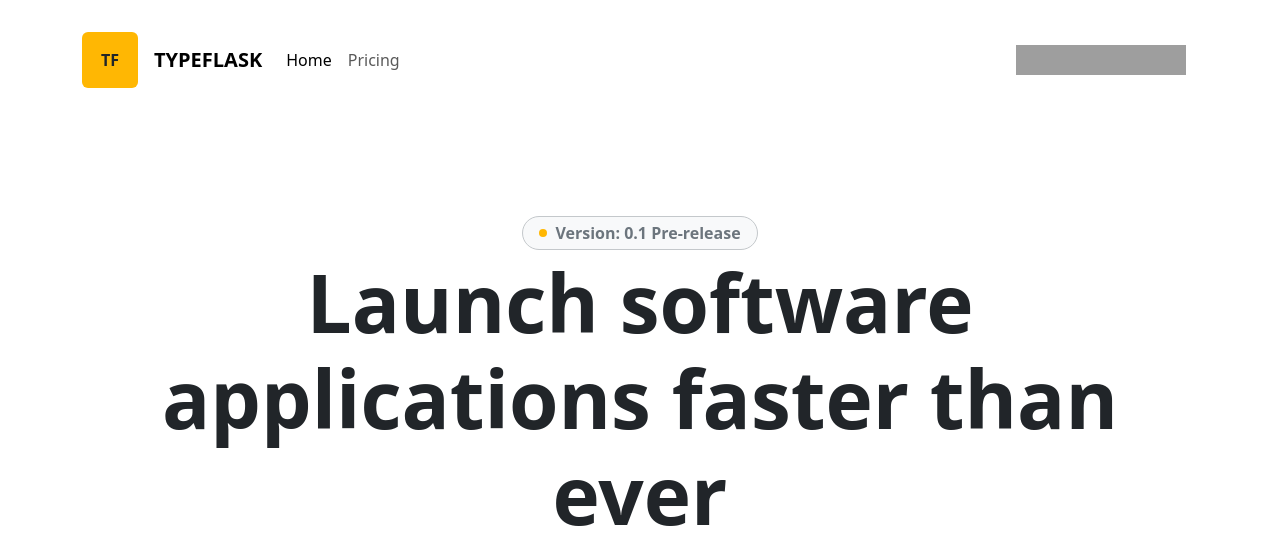
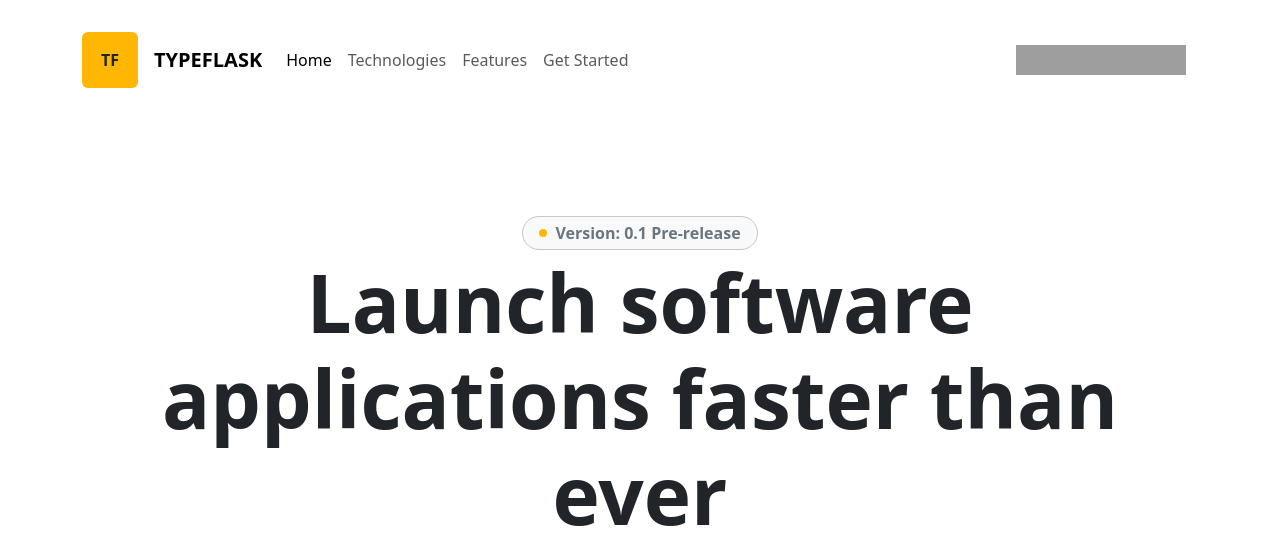
Before and after one commit to dickwalker/typeflask, a Python web app: template templates/index.html in a window 1280 px wide. Shown: the top 547 px of the page. Run offline with Jinja, Linux system fonts and the light colour scheme; the template is opened without the code that fills it, so the values that code supplies are empty; some libraries are stand-ins or nearby versions; grey boxes are pictures that could not be loaded.

Commit message:
Navigation added.

```diff
--- a/static/css/style.css
+++ b/static/css/style.css
@@ -41,3 +41,7 @@
 	0% { transform: translateX(0); }
 	100% { transform: translateX(-50%); } /* Matches duplicated content */
 }
+
+.no-wrap {
+	white-space: nowrap;
+}
--- a/templates/base.html
+++ b/templates/base.html
@@ -16,7 +16,7 @@
 	<body>
 
 		{% block nav %}
-			<nav class="navbar navbar-expand-lg bg-body-light">
+			<nav class="navbar navbar-expand-lg sticky-top bg-white">
 			  <div class="container py-4">
 
 			  	<span alt="TypeFlask Logo" class="d-inline-flex align-items-center justify-content-center navbar-brand-logo bg-primary rounded-2 fw-bolder" style="width: 3.5rem; height: 3.5rem;">TF</span>
@@ -29,8 +29,14 @@
 			        <li class="nav-item">
 			          <a class="nav-link active" aria-current="page" href="#">Home</a>
 			        </li>
+			      	<li class="nav-item">
+			          <a class="nav-link" href="#technologies">Technologies</a>
+			        </li>
 			        <li class="nav-item">
-			          <a class="nav-link" href="#">Pricing</a>
+			          <a class="nav-link" href="#features">Features</a>
+			        </li>
+			      	<li class="nav-item no-wrap">
+			          <a class="nav-link" href="#getstarted">Get Started</a>
 			        </li>
 			      </ul>
 
--- a/templates/index.html
+++ b/templates/index.html
@@ -24,7 +24,7 @@
 </section>
 
 <!-- TECHNOLOGY SECTION -->
-<section class="py-5 bg-black text-white">
+<section id="technologies" class="py-5 bg-black text-white">
 	<div class="container py-5">
 		<div class="row">
 
@@ -55,8 +55,8 @@
 	</div>
 </section>
 
-<!-- HOW IT WORKS -->
-<section class="bg-white">
+<!-- Why use TypeFlask -->
+<section id="whyuse" class="bg-white">
 	<div class="container py-5">
 		<div class="row py-5">
 			<div class="col-md-7">
@@ -87,7 +87,7 @@
 			</div>
 			<div class="col-md-5 fs-4">
 
-            	<p>Your donations fund critical updates, security patches, and new features for the entire community.</p>
+            	<p>Your support funds critical updates, security patches, and new features for the entire community.</p>
               	<p><span class="fw-semibold">Sustainable Development:</span> Every contribution ensures this template stays free and well-maintained.</p>
 
 			</div>
@@ -97,7 +97,7 @@
 </section>
 
 <!-- FEATURE SECTION -->
-<section class="bg-light">
+<section id= "features" class="bg-light">
 	<div class="container py-5">
 		<div class="row my-5">
 			<h2 class="text-center fw-bolder py-5 display-2">Features that save time and improve workflow</h2>
@@ -186,7 +186,7 @@
 </section>
 
 <!-- CALL TO ACTION SECTION -->
-<section class="py-5 bg-primary">
+<section id="getstarted" class="py-5 bg-primary">
     <div class="container py-5">
         <div class="row justify-content-center">
             <div class="col-lg-10 text-center">
```
